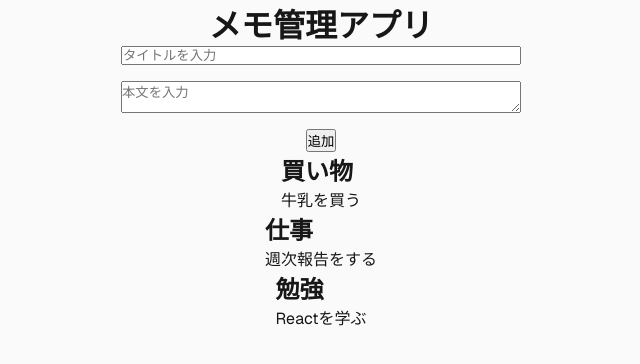
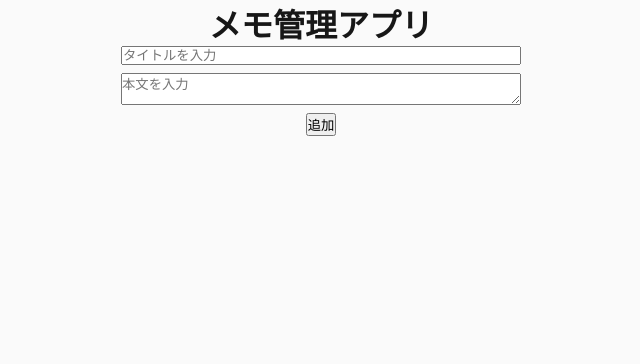
Before and after one commit to M-Araumi/memo-next-app, a Next.js app: page / in a window 1280 px wide. Shown: the top 364 px of the page, without its empty margins (319-959 px from the left). Built offline with nearby package versions, Linux system fonts and the light colour scheme.

Commit message:
メモ追加機能実装

```diff
--- a/src/app/page.tsx
+++ b/src/app/page.tsx
@@ -1,29 +1,32 @@
+"use client";
 import styles from "./page.module.css"
 import Header from "@/components/Header";
 import MemoForm from "@/components/MemoForm";
 import MemoCard from "@/components/MemoCard";
+import { memo, useState } from "react";
+import { title } from "process";
 export default function Home() {
-  const memos = [
-    {
-      id: 1,
-      title:"買い物",
-      memoText:"牛乳を買う"
-    },
-    {
-      id: 2,
-      title:"仕事",
-      memoText:"週次報告をする"
-    },
-    {
-      id: 3,
-      title:"勉強",
-      memoText:"Reactを学ぶ"
+  type Memo = {
+    id: number;
+    title: string;
+    memoText: string;
+  }
+  function hello(title:string,memoText:string){
+    const newMemo = {
+      id: memos.length + 1,
+      title: title,
+      memoText: memoText
     }
-  ]
+    setMemos([
+      ...memos,
+      newMemo
+    ]);
+  }
+  const [memos , setMemos] = useState<Memo[]>([])
   return (
     <div className={styles.page}>
       <Header />
-      <MemoForm />
+      <MemoForm hello={hello} />
       {memos.map((memo) => (
         <MemoCard
         key={memo.id}
--- /dev/null
+++ b/src/components/MemoCard.module.css
@@ -0,0 +1,3 @@
+.card{
+    width: 400px;
+}
--- a/src/components/MemoCard.tsx
+++ b/src/components/MemoCard.tsx
@@ -1,10 +1,11 @@
+import style from "./MemoCard.module.css"
 type MemoCardProps = {
     title: string;
     memoText: string;
 }
     export default function MemoCard(props: MemoCardProps){
     return(
-        <div>
+        <div className={style.card}>
             <h2>{props.title}</h2>
             <p>{props.memoText}</p>
         </div>
--- a/src/components/MemoForm.tsx
+++ b/src/components/MemoForm.tsx
@@ -1,7 +1,13 @@
 "use client";
 import { useState } from "react"
 import styles from "./MemoForm.module.css"
-export default function MemoForm(){
+type MemoFormProps = {
+  hello: (
+    title: string,
+    memoText: string
+  ) => void
+}
+export default function MemoForm({hello}: MemoFormProps){
     const [title,setTitle] = useState("")
     const [memoText,setMemoText] = useState("")
     return(
@@ -10,13 +16,19 @@ export default function MemoForm(){
           value={title}
           onChange={(event)=>setTitle(event.target.value)}
           placeholder="タイトルを入力" />
-        <p>{title}</p>
         <textarea
           value={memoText}
           onChange={(event)=>setMemoText(event.target.value)}
           placeholder="本文を入力" />
-        <p>{memoText}</p>
-        <button>追加</button>
+        <button
+            onClick={() => {
+              hello(title,memoText),
+              setTitle(""),
+              setMemoText("")
+            }
+          }>
+            追加
+        </button>
     </div>
     )
 }
```
